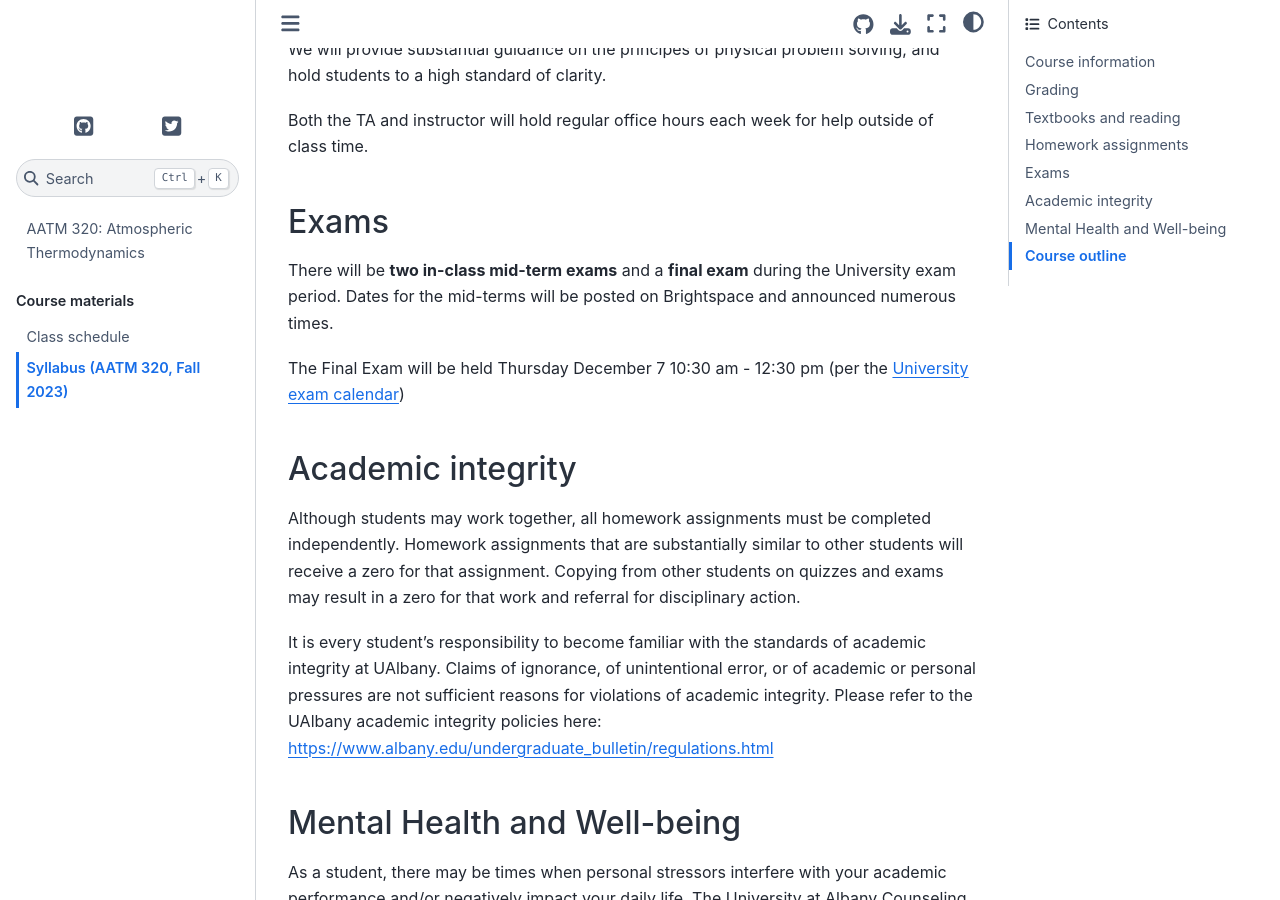
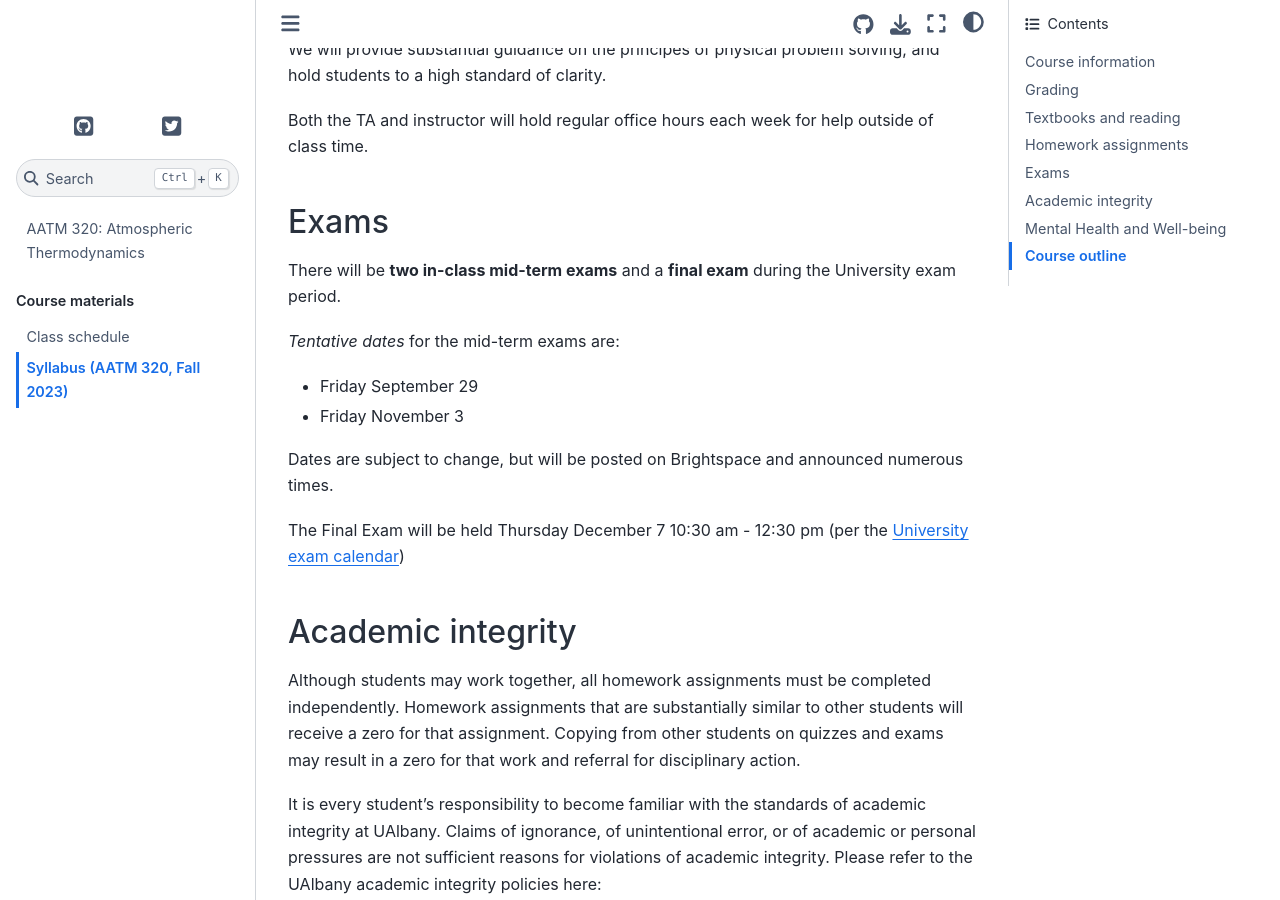
Before and after one commit to brian-rose/atm320-thermodynamics, a Jupyter Book: the page built from syllabus.md, in a window 1280 px wide and 900 px high, scrolled down 3543 px. Built offline with Jupyter Book 1.0.4 settings and Sphinx 7.4.7 and the Sphinx Book theme 1.1.4, drawn with Linux system fonts in a browser that asks for light colours; pages that are not in the unit, such as notebooks, are missing from menus.

Commit message:
Set tentative midterm dates

```diff
--- a/syllabus.md
+++ b/syllabus.md
@@ -103,7 +103,13 @@ Both the TA and instructor will hold regular office hours each week for help out
 
 ## Exams
 
-There will be **two in-class mid-term exams** and a **final exam** during the University exam period. Dates for the mid-terms will be posted on Brightspace and announced numerous times.
+There will be **two in-class mid-term exams** and a **final exam** during the University exam period.
+
+_Tentative dates_ for the mid-term exams are:
+- Friday September 29
+- Friday November 3
+
+Dates are subject to change, but will be posted on Brightspace and announced numerous times.
 
 The Final Exam will be held Thursday December 7 10:30 am - 12:30 pm (per the [University exam calendar](https://livealbany.sharepoint.com/sites/web_registrar/Shared%20Documents/Forms/AllItems.aspx?id=%2Fsites%2Fweb%5Fregistrar%2FShared%20Documents%2FFinal%20Exams%2FFall%202023%20Final%20Exam%20Schedule%20for%20Web%2Epdf&parent=%2Fsites%2Fweb%5Fregistrar%2FShared%20Documents%2FFinal%20Exams&p=true&ga=1))
 
```
Also changed, not shown: schedule.md (+2 -2 lines).
